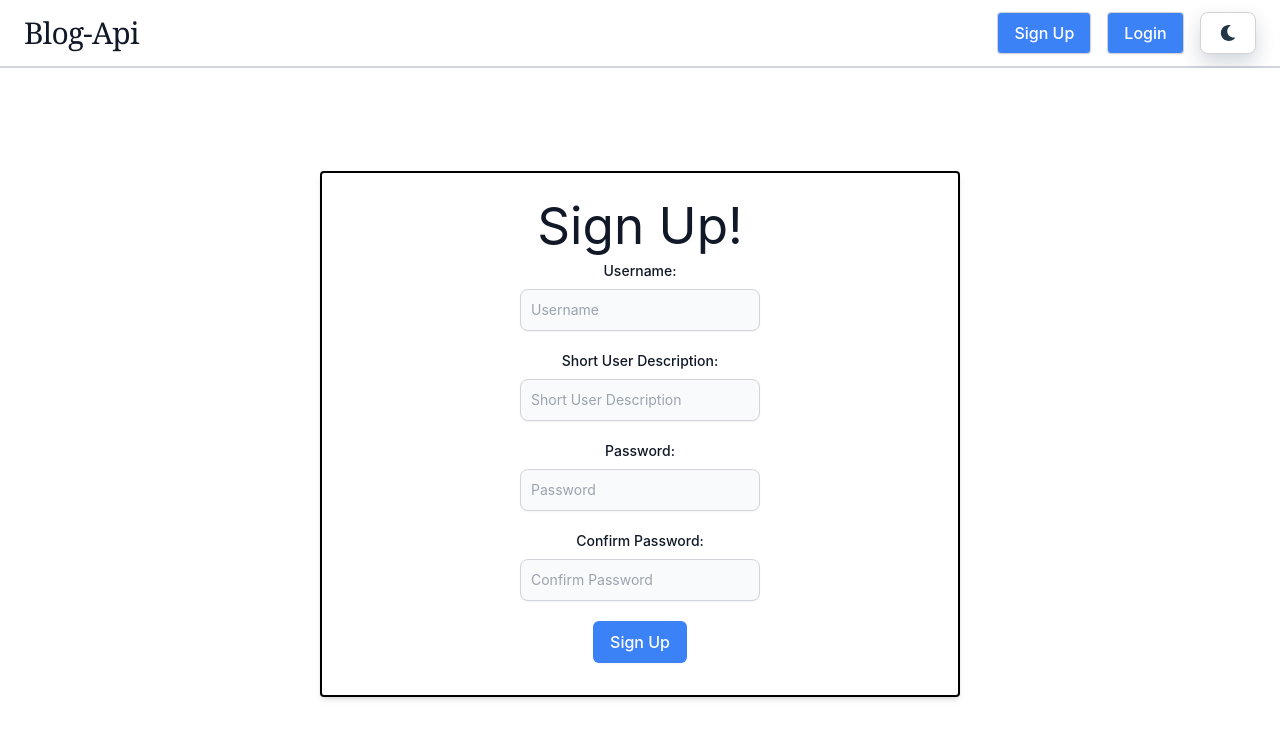
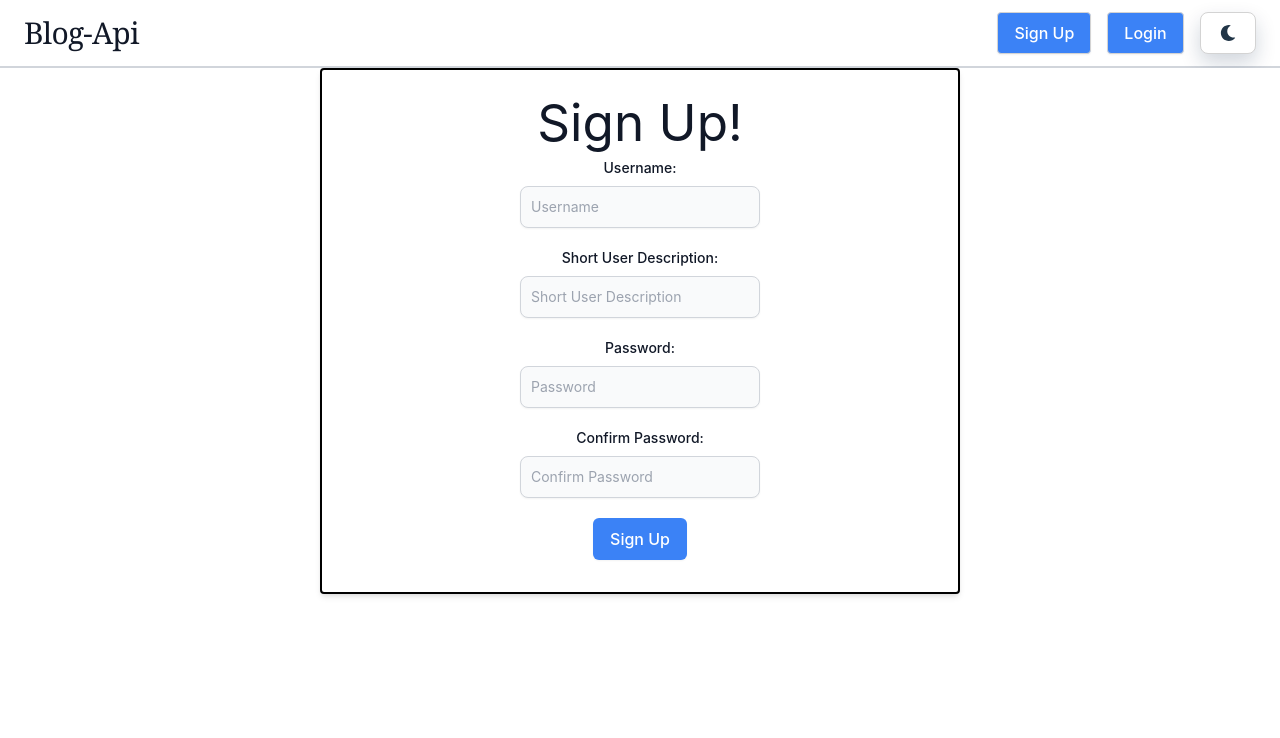
Before and after one commit to Baguirre03/blog, a React (Vite) app: page /signup in a window 1280 px wide. Shown: the top 738 px of the page. Built offline with nearby package versions, Linux system fonts and the light colour scheme.

Commit message:
link fix

```diff
--- a/src/API.js
+++ b/src/API.js
@@ -1,6 +1,6 @@
 const URL =
   import.meta.env.VITE_MODE == "deployed"
-    ? "https://blog-api-top.fly.dev"
+    ? "https://blog-api-top.fly.dev/"
     : "http://localhost:3000";
 
 async function grabAPI(backslash) {
--- a/src/SignUp.jsx
+++ b/src/SignUp.jsx
@@ -37,7 +37,7 @@ export default function SignUp() {
   ) : (
     <div className="flex flex-col w-full h-full">
       <Header></Header>
-      <div className="text-center flex h-full bg-white dark:bg-gray-900 justify-center align-center items-center">
+      <div className="text-center first:flex h-full bg-white dark:bg-gray-900 justify-center align-center items-center">
         <div className="gap-2 mx-auto sign-up-form flex flex-col items-center border-solid border-2 border-black dark:border-gray-700 justify-center h-min w-6/12 bg-white dark:bg-gray-800 p-6 rounded shadow-md dark:shadow-[rgba(255,_255,_255,_0.2)_0px_30px_90px]">
           <h1 className="text-gray-900 dark:text-white">Sign Up!</h1>
           <form onSubmit={handleSubmit}>
```
